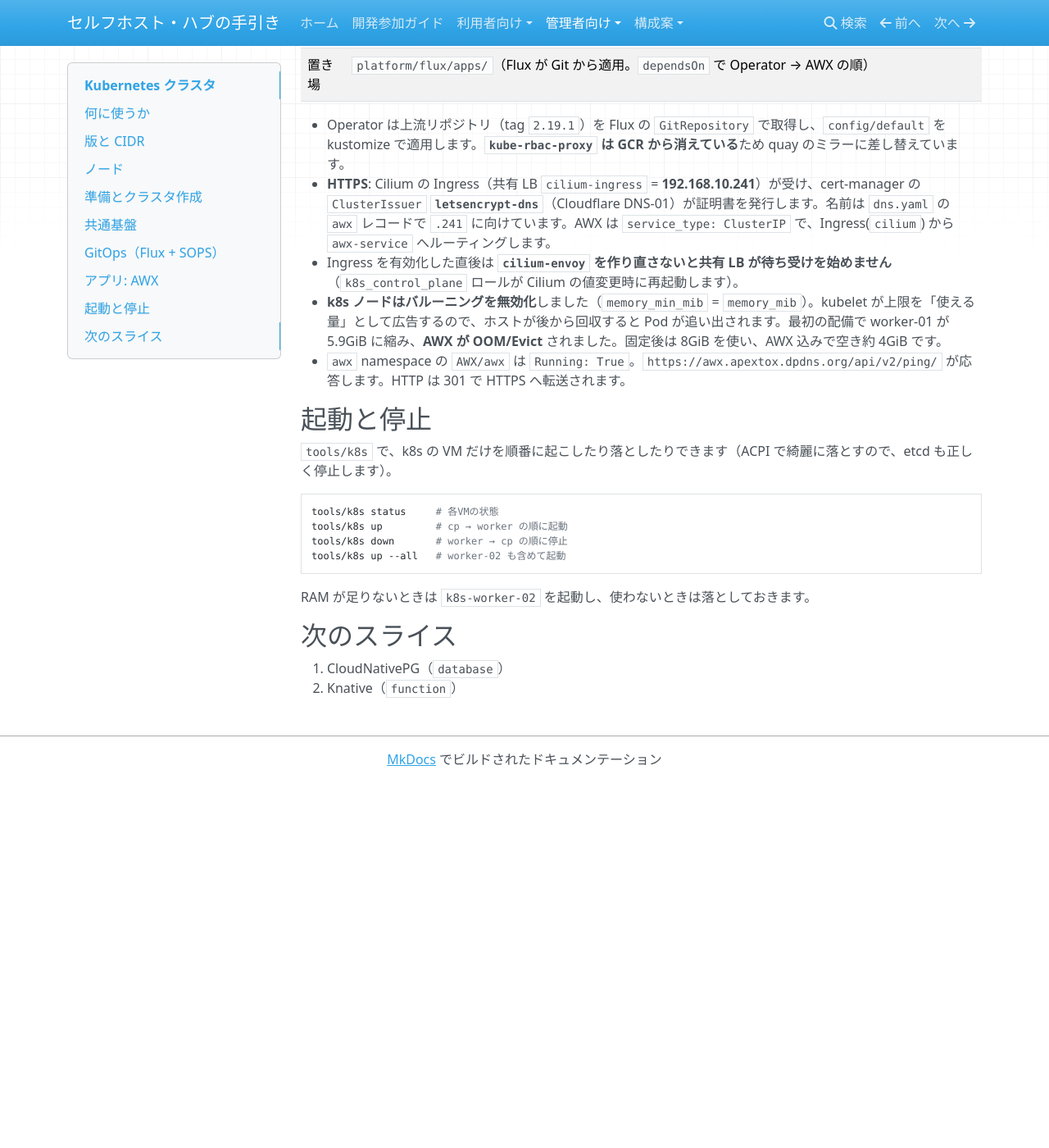
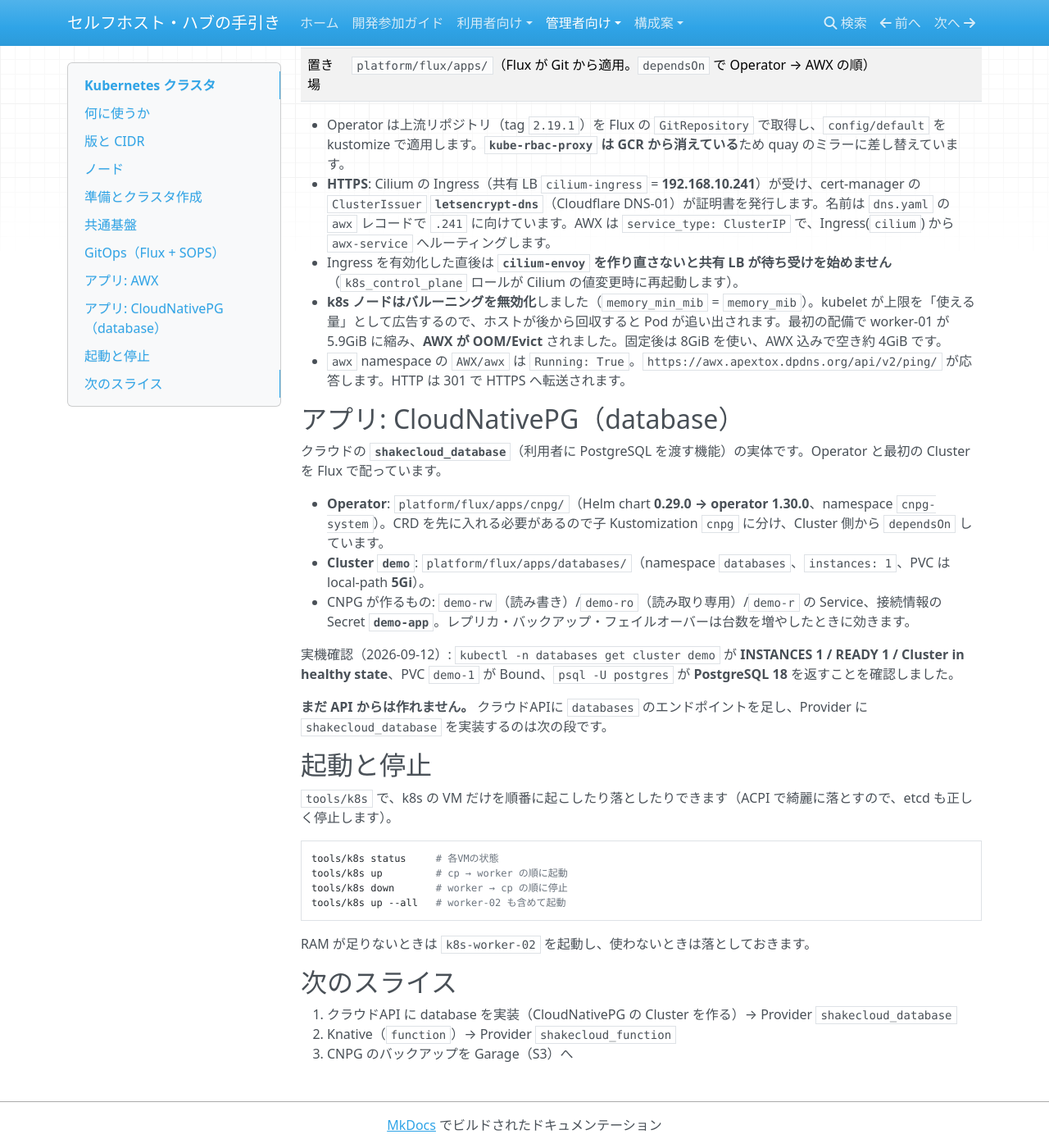
Before and after one commit to rurutheGeek/shake-cloud, an MkDocs documentation site: the page built from docs/operations/kubernetes.md, in a window 1280 px wide and 1400 px high, scrolled down 3478 px. Shown: the whole window at 82% size. Built offline with MkDocs 1.6.1, drawn with Linux system fonts in a browser that asks for light colours; nearby versions of some CDN libraries; before the commit the page ends 4432 px from its top, so only the background shows below that.

Commit message:
docs(k8s): CloudNativePG（database）の配備を記録する

```diff
--- a/docs/operations/kubernetes.md
+++ b/docs/operations/kubernetes.md
@@ -125,6 +125,18 @@
 - **k8s ノードはバルーニングを無効化**しました（`memory_min_mib` = `memory_mib`）。kubelet が上限を「使える量」として広告するので、ホストが後から回収すると Pod が追い出されます。最初の配備で worker-01 が 5.9GiB に縮み、**AWX が OOM/Evict** されました。固定後は 8GiB を使い、AWX 込みで空き約 4GiB です。
 - `awx` namespace の `AWX/awx` は `Running: True`。`https://awx.apextox.dpdns.org/api/v2/ping/` が応答します。HTTP は 301 で HTTPS へ転送されます。
 
+## アプリ: CloudNativePG（database）
+
+クラウドの **`shakecloud_database`**（利用者に PostgreSQL を渡す機能）の実体です。Operator と最初の Cluster を Flux で配っています。
+
+- **Operator**: `platform/flux/apps/cnpg/`（Helm chart **0.29.0 → operator 1.30.0**、namespace `cnpg-system`）。CRD を先に入れる必要があるので子 Kustomization `cnpg` に分け、Cluster 側から `dependsOn` しています。
+- **Cluster `demo`**: `platform/flux/apps/databases/`（namespace `databases`、`instances: 1`、PVC は local-path **5Gi**）。
+- CNPG が作るもの: `demo-rw`（読み書き）/`demo-ro`（読み取り専用）/`demo-r` の Service、接続情報の Secret **`demo-app`**。レプリカ・バックアップ・フェイルオーバーは台数を増やしたときに効きます。
+
+実機確認（2026-09-12）: `kubectl -n databases get cluster demo` が **INSTANCES 1 / READY 1 / Cluster in healthy state**、PVC `demo-1` が Bound、`psql -U postgres` が **PostgreSQL 18** を返すことを確認しました。
+
+**まだ API からは作れません。** クラウドAPIに `databases` のエンドポイントを足し、Provider に `shakecloud_database` を実装するのは次の段です。
+
 ## 起動と停止
 
 `tools/k8s` で、k8s の VM だけを順番に起こしたり落としたりできます（ACPI で綺麗に落とすので、etcd も正しく停止します）。
@@ -140,5 +152,6 @@
 
 ## 次のスライス
 
-1. CloudNativePG（`database`）
-2. Knative（`function`）
+1. クラウドAPI に database を実装（CloudNativePG の Cluster を作る）→ Provider `shakecloud_database`
+2. Knative（`function`）→ Provider `shakecloud_function`
+3. CNPG のバックアップを Garage（S3）へ
```
Also changed, not shown: docs/operations/handover.md (+1 -1 lines).
